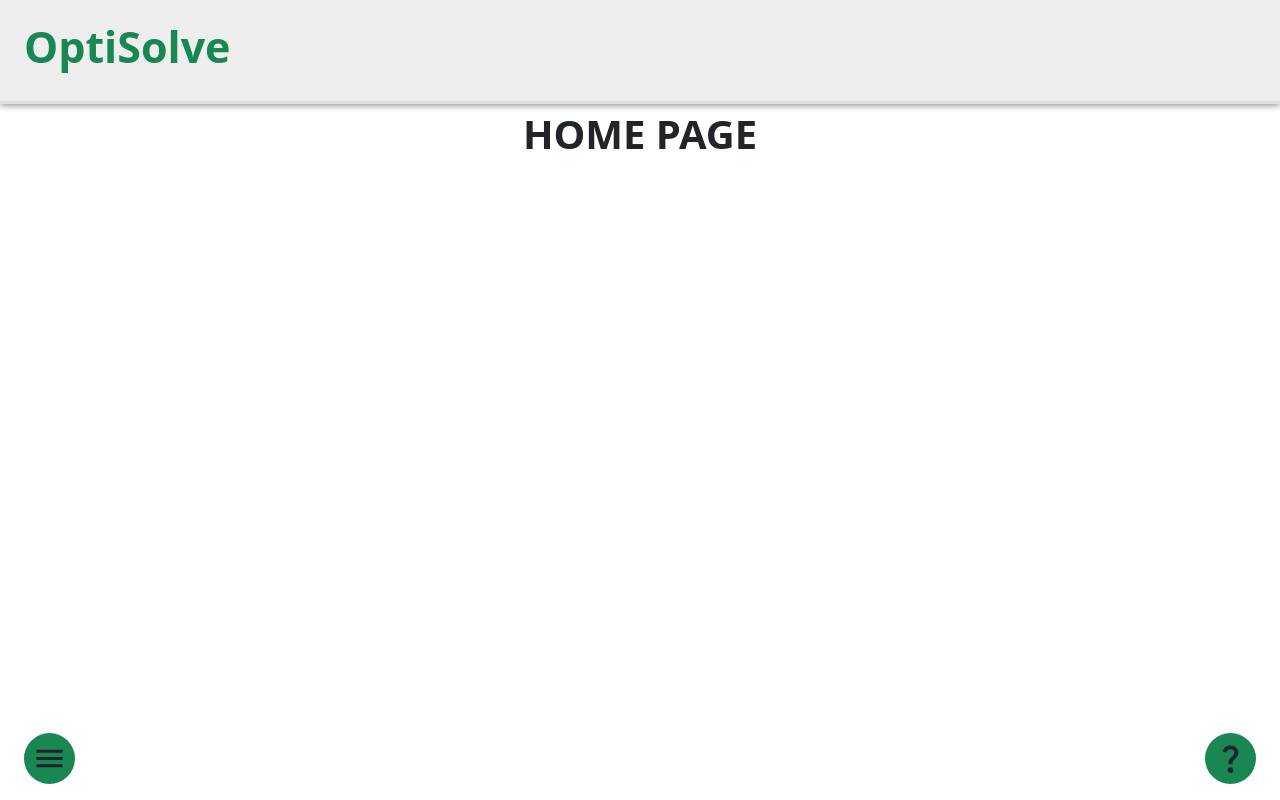
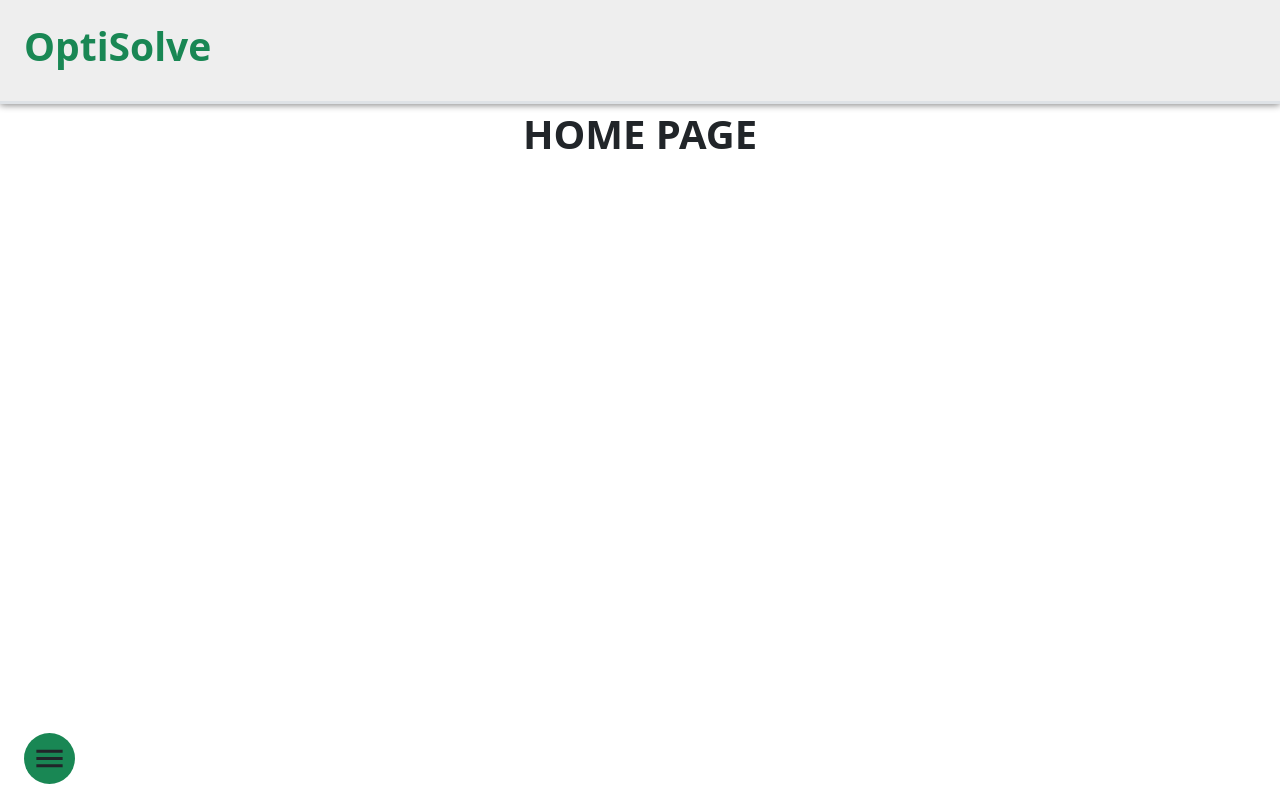
Before and after one commit to BassemArfaoui/Griddy--Grid-Problems-Solver, a React (Create React App) app in the folder client/: page / in a window 1280 px wide. Built offline with nearby package versions, Linux system fonts and the light colour scheme; a web font is replaced by a local one.

Commit message:
finish 1st prob

```diff
--- a/client/src/components/parts/ExplainButton.jsx
+++ b/client/src/components/parts/ExplainButton.jsx
@@ -3,9 +3,11 @@ import { IconButton, Modal, Box } from '@mui/material';
 import CloseIcon from '@mui/icons-material/Close';
 import CustomTooltip from '../tools/CustomTooltip';
 import QuestionMarkIcon from '@mui/icons-material/QuestionMark';
+import { useLocation } from 'react-router-dom';
 
 export default function ExplainButton() {
   const [open, setOpen] = useState(false);
+  const location = useLocation();
 
   const toggleModal = (open) => {
     setOpen(open);
@@ -27,7 +29,8 @@ export default function ExplainButton() {
 
   return (
     <>
-      <CustomTooltip title="Problems" placement="left">
+      {location.pathname !== '/' && <>
+          <CustomTooltip title="Explain" placement="left">
             <IconButton
               variant="contained"
               onClick={() => toggleModal(true)}
@@ -38,10 +41,6 @@ export default function ExplainButton() {
               <QuestionMarkIcon fontSize="large" className="text-dark" />
             </IconButton>
           </CustomTooltip>
-
-
-
-
           <Modal
             open={open}
             onClose={() => toggleModal(false)}
@@ -61,13 +60,23 @@ export default function ExplainButton() {
                   <CloseIcon className="text-black fs-2" />
                 </IconButton>
               </div>
-
               {/* Content */}
               <div id="modal-description" className="mt-3">
-            <p className="text-dark fs-4 fw-bold p-3">Watch as the shortest path is calculated and displayed on the grid! <br /> <br/> Block squares to create obstacles, and see how the path dynamically adjusts to avoid them.</p>
+                <p className="text-dark fs-4 fw-bold p-3">
+                    {
+                        location.pathname === '/shortest-path' && <span>Watch as the shortest path is calculated and displayed on the grid! <br /> <br/> Block squares to create obstacles, and see how the path dynamically adjusts to avoid them.</span>
+                    }
+                    {
+                        location.pathname === '/prob2' && <span>problem 2 <br /> <br/>description.</span>
+                    }
+                    {
+                        location.pathname === '/prob3' && <span>problem 3 <br /> <br/>description.</span>
+                    }
+                </p>
               </div>
             </Box>
           </Modal>
+      </>}
     </>
   );
 }
--- a/client/src/components/parts/Header.jsx
+++ b/client/src/components/parts/Header.jsx
@@ -75,7 +75,7 @@ function Header()
 return (
         <header className=" border-bottom border-3 d-flex align-items-center w-100 position-relative">
 
-                  <h1 className="ms-4  fw-bolder position-absolute text-success" style={{fontSize:'43px'}}> <Link to='/' className="m-0 text-decoration-none text-success">OptiSolve</Link></h1>
+                  <h1 className="ms-4  fw-bolder position-absolute text-success" style={{fontSize:'39px'}}> <Link to='/' className="m-0 text-decoration-none text-success">OptiSolve</Link></h1>
 
                 {/* <div className="d-flex gap-4 me-5 align-items-center position-absolute end-0">
                     <CustomTooltip title='Search'>
```
Lines whose indentation alone changed are shown as unchanged.
